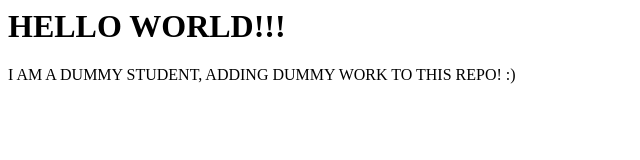
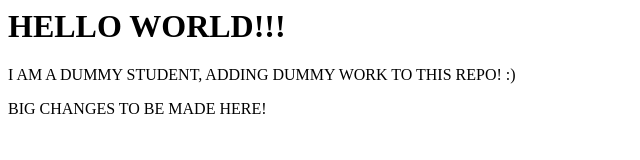
Before and after one commit to brandonbjs/cs305repo_mod5, a plain HTML site: page index.html in a window 1280 px wide. Shown: the whole page, without its empty margins (0-640 px from the left). Drawn offline with Linux system fonts and the light colour scheme.

Commit message:
Update index.html
Big change: added "BIG CHANGES TO BE MADE HERE"

```diff
--- a/index.html
+++ b/index.html
@@ -1,2 +1,3 @@
 <h1>HELLO WORLD!!!</h1>
 <p> I AM A DUMMY STUDENT, ADDING DUMMY WORK TO THIS REPO! :) </p>
+<p> BIG CHANGES TO BE MADE HERE! </p>
```
